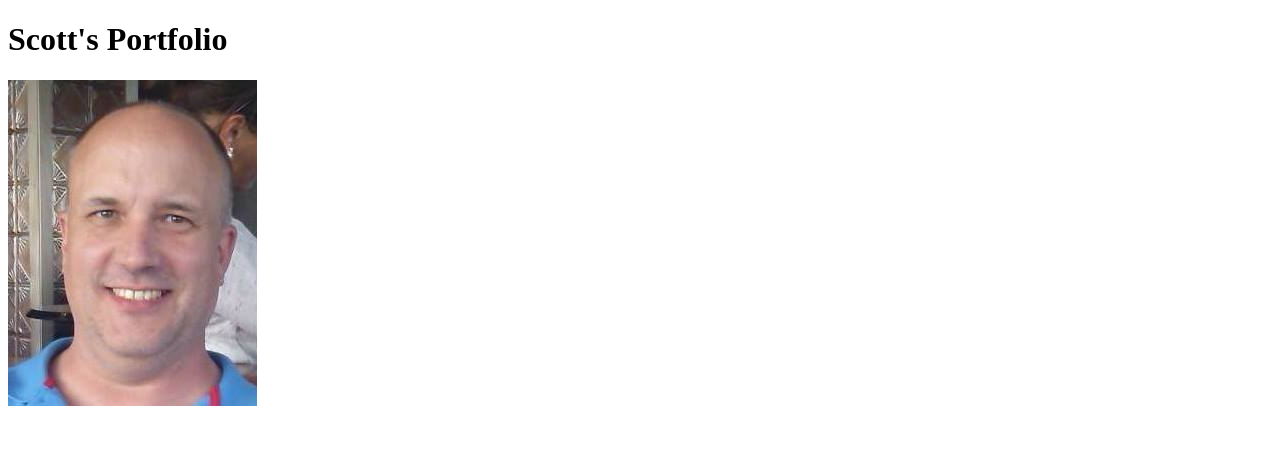
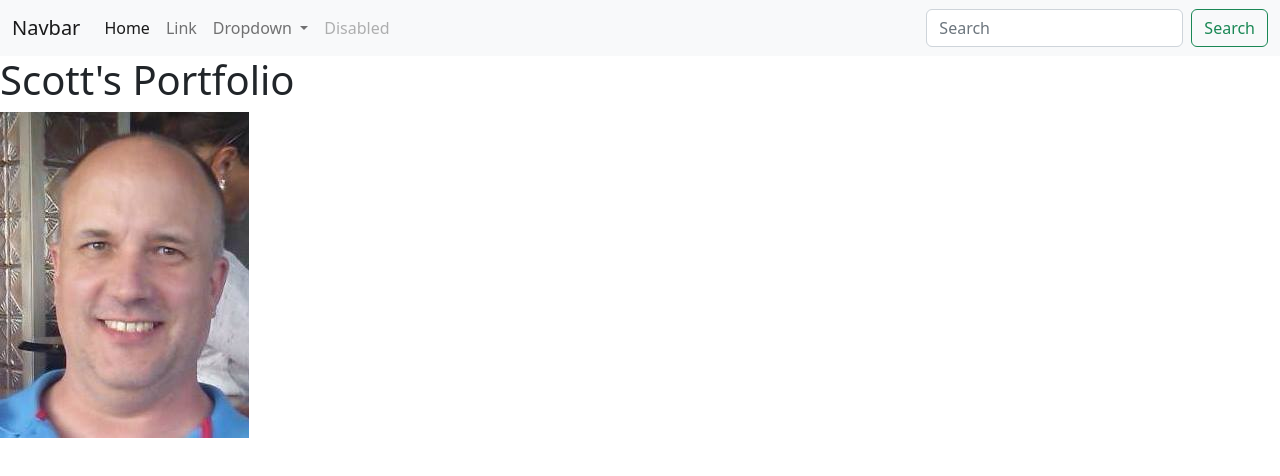
Before and after one commit to scottcmet-lab/scottcmet-lab.github.io, a plain HTML site: page index.html in a window 1280 px wide. Drawn offline with nearby package versions, Linux system fonts and the light colour scheme.

Commit message:
Update index.html

```diff
--- a/index.html
+++ b/index.html
@@ -3,9 +3,49 @@
   <head>
     <meta charset="utf-8">
     <meta name="viewport" content="width=device-width, initial-scale=1">
+    <!-- CSS only -->
+    <link href="https://cdn.jsdelivr.net/npm/bootstrap@5.2.2/dist/css/bootstrap.min.css" rel="stylesheet" integrity="sha384-Zenh87qX5JnK2Jl0vWa8Ck2rdkQ2Bzep5IDxbcnCeuOxjzrPF/et3URy9Bv1WTRi" crossorigin="anonymous">
   </head>
   <body>
+<nav class="navbar navbar-expand-lg bg-light">
+  <div class="container-fluid">
+    <a class="navbar-brand" href="#">Navbar</a>
+    <button class="navbar-toggler" type="button" data-bs-toggle="collapse" data-bs-target="#navbarSupportedContent" aria-controls="navbarSupportedContent" aria-expanded="false" aria-label="Toggle navigation">
+      <span class="navbar-toggler-icon"></span>
+    </button>
+    <div class="collapse navbar-collapse" id="navbarSupportedContent">
+      <ul class="navbar-nav me-auto mb-2 mb-lg-0">
+        <li class="nav-item">
+          <a class="nav-link active" aria-current="page" href="#">Home</a>
+        </li>
+        <li class="nav-item">
+          <a class="nav-link" href="#">Link</a>
+        </li>
+        <li class="nav-item dropdown">
+          <a class="nav-link dropdown-toggle" href="#" role="button" data-bs-toggle="dropdown" aria-expanded="false">
+            Dropdown
+          </a>
+          <ul class="dropdown-menu">
+            <li><a class="dropdown-item" href="#">Action</a></li>
+            <li><a class="dropdown-item" href="#">Another action</a></li>
+            <li><hr class="dropdown-divider"></li>
+            <li><a class="dropdown-item" href="#">Something else here</a></li>
+          </ul>
+        </li>
+        <li class="nav-item">
+          <a class="nav-link disabled">Disabled</a>
+        </li>
+      </ul>
+      <form class="d-flex" role="search">
+        <input class="form-control me-2" type="search" placeholder="Search" aria-label="Search">
+        <button class="btn btn-outline-success" type="submit">Search</button>
+      </form>
+    </div>
+  </div>
+</nav>
     <h1>Scott's Portfolio</h1>
     <img src="./biopic.jpg" />
+    <!-- JavaScript Bundle with Popper -->
+    <script src="https://cdn.jsdelivr.net/npm/bootstrap@5.2.2/dist/js/bootstrap.bundle.min.js" integrity="sha384-OERcA2EqjJCMA+/3y+gxIOqMEjwtxJY7qPCqsdltbNJuaOe923+mo//f6V8Qbsw3" crossorigin="anonymous"></script>
   </body>
 </html>
```
